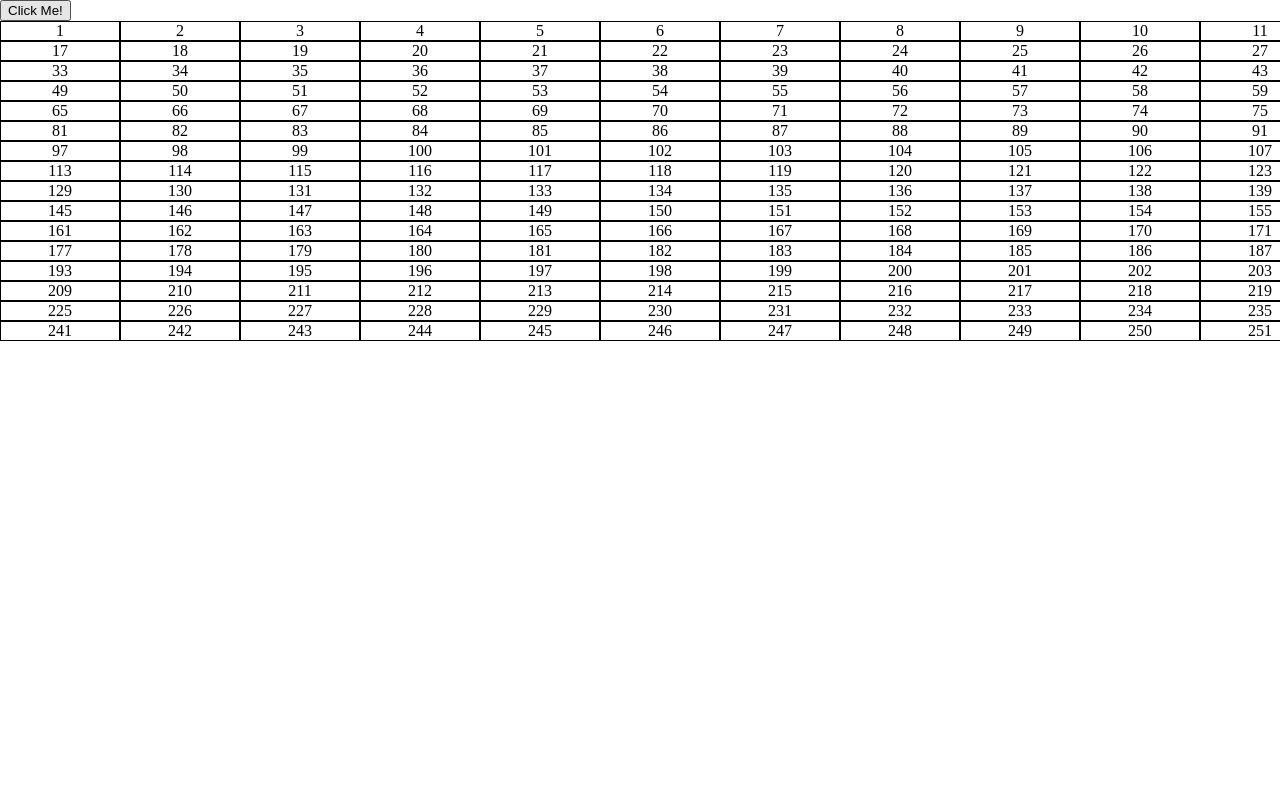
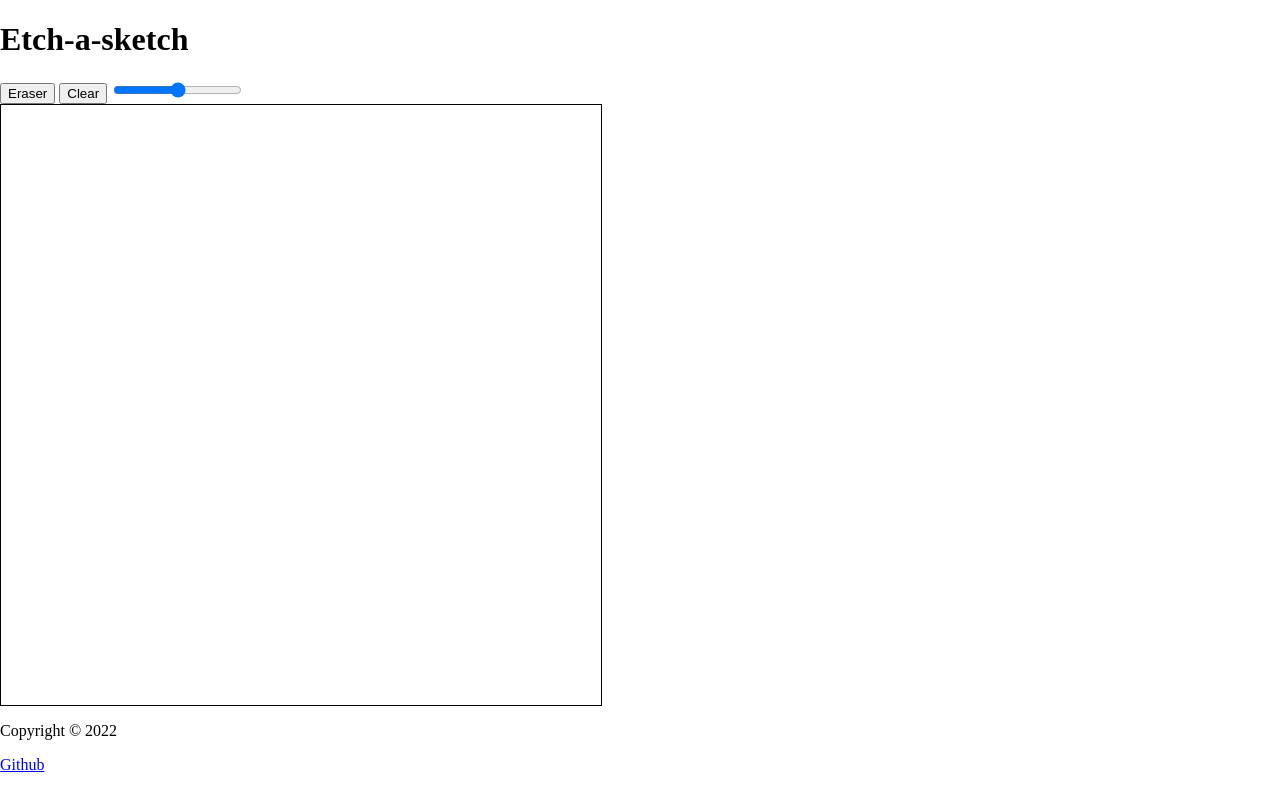
Before and after one commit to Morfeuszzz/etch-a-sketch-odin-project, a plain HTML site: page index.html in a window 1280 px wide. Shown: the top 800 px of the page. Drawn offline with Linux system fonts and the light colour scheme.

Commit message:
update
some changes

```diff
--- a/index.html
+++ b/index.html
@@ -4,31 +4,32 @@
     <meta charset="UTF-8">
     <meta http-equiv="X-UA-Compatible" content="IE=edge">
     <meta name="viewport" content="width=device-width, initial-scale=1.0">
-    <title>Document</title>
+    <title>Etch-a-sketch</title>
     <style>
         body{
             margin: 0;
             width: 1920px;
         }
 
-        :root {
-            --grid-rows: 1;
-            --grid-cols: 1;
+        :root{
+            --primary-light: #fefefe;
         }
 
-        #container{
+        #grid{
             display: grid;
-            grid-template-rows: repeat(var(--grid-rows), 1fr);
-            grid-template-columns: repeat(var(--grid-cols), 1fr);
+            width: 600px;
+            height: 600px;
+            border: 1px solid black;
         }
 
         .grid-item {
+            user-select: none;
             /* padding: 1em; */
             /* padding: 1px; */
-            /* width: 20px;
-            height: 4px; */
-            border: 1px solid black;
-            text-align: center;
+            /* width: 20px; */
+            /* height: 4px; */
+            /* border: 1px solid black; */
+            /* text-align: center; */
         }
 
         .grid-item:hover{
@@ -41,49 +42,64 @@
     </style>
 </head>
 <body>
-    <button id="button">Click Me!</button><br>
-    <div id="container"></div>
+    <header>
+        <h1>Etch-a-sketch</h1>
+    </header>
+
+    <main>
+        <div class="settings">
+            <button id="eraserBtn">Eraser</button>
+            <button id="clearBtn">Clear</button>
+            <input type="range" name="" id="sizeSlider" min="1" max="100">
+        </div>
+        <div id="grid"></div>
+    </main>
+
+    <footer>
+        <p>Copyright &copy; 2022<p>
+        <a href="https://github.com/Morfeuszzz" target="_blank">Github</a>
+    </footer>
+
     <script>
-        const container = document.getElementById("container");
+        const grid = document.getElementById("grid");
+        const defaultSquaresPerSide = 16;
 
-        let button = document.getElementById("button");
+        let squaresPerSide = defaultSquaresPerSide;
+        let eraserBtn = document.getElementById("eraserBtn");
+        let clearBtn = document.getElementById("clearBtn");
 
+        clearBtn.addEventListener("click", ()=>{
+            clearGrid();
+        });
 
-        function createSquare(rows) {
-            container.style.setProperty('--grid-rows', rows);
-            container.style.setProperty('--grid-cols', rows);
-            for(let i=0; i<(rows*rows); i++) {
+        function clearGrid() {
+            grid.innerHTML = "";
+            createSquare(defaultSquaresPerSide);
+        }
+
+        // wybieranie ile kratek za pomoca input range
+
+        function changeGridSize() {
+            clearGrid();
+        }
+
+        createSquare(40);
+
+        function createSquare(squaresPerSide) {
+            grid.style.gridTemplateRows = `repeat(${squaresPerSide}, 1fr)`;
+            grid.style.gridTemplateColumns = `repeat(${squaresPerSide}, 1fr)`;
+
+            // grid.style.setProperty('--grid-rows', squaresPerSide);
+            // grid.style.setProperty('--grid-cols', squaresPerSide);
+
+            for(let i=0; i<(squaresPerSide*squaresPerSide); i++) {
                 let cell = document.createElement("div");
-                cell.innerHTML = (i + 1);
-                container.appendChild(cell).className = "grid-item";
+                cell.classList.add("grid-item");
+                grid.appendChild(cell);
             }
         }
 
-        function defaultGrid(x){
-            createSquare(x);
-        }
-        defaultGrid(16);
-
-        button.addEventListener("click", ()=>{
-            let numberOfRows = parseInt(prompt("Enter a number of rows", "16"));
-            while(numberOfRows > 100){
-                numberOfRows = parseInt(prompt("Enter a number of rows", "16"));
-            }
-
-            container.innerHTML = "";
-            createSquare(numberOfRows);
-        });
-
-        // function createSquare(rows){
-        //     for(let i=0; i<rows; i++){
-        //         let row = document.createElement("div");
-        //         container.appendChild(row).className = "grid-row";
-        //     }
-        //     for(let j=0; j<rows; j++){
-        //         for(let k=0; k<)
-        //     }
-        // }
-        // createSquare(16);
+        // window.onload = createSquare(defaultSquaresPerSide);
 
     </script>
 </body>
```
